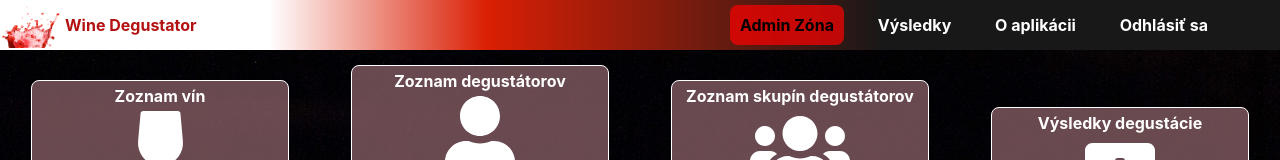
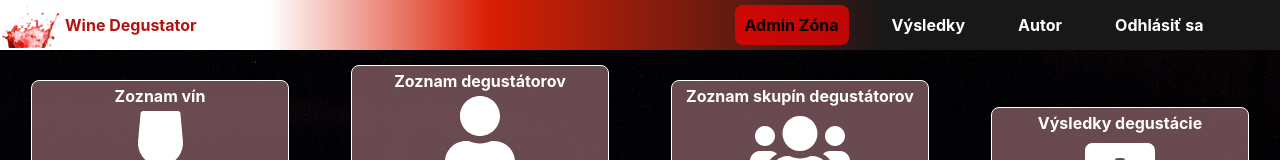
Before and after one commit to MartinNevlaha/Wine, a React (Create React App) app in the folder client/: page /adminzone in a window 1280 px wide. Shown: the top 160 px of the page. Built offline with nearby package versions, Linux system fonts and the light colour scheme; sample sign-in values are in the browser's storage.

Commit message:
add logon on EnterPress

```diff
--- a/client/src/App.js
+++ b/client/src/App.js
@@ -27,7 +27,7 @@ function App(props) {
   })
   let routes = (
     <Switch>
-      <Route path="/about" />
+      <Route path="/author" />
       <Route path="/adminzone" render={()=><Suspense fallback={<Spinner />}><AdminLogin /></Suspense>}/>
       <Route path="/" exact component={EntryLogin} />
       <Redirect to="/" />
@@ -36,7 +36,7 @@ function App(props) {
   if (props.isAdminAuth) {
     routes = (
       <Switch>
-        <Route path="/about" />
+        <Route path="/author" />
         <Route path="/results" />
         <Route path="/logout" component={Logout}/>
         <Route path="/edit-deg-group" render={()=><Suspense fallback={<Spinner />}><EditDegGroups /></Suspense>} />
@@ -52,7 +52,7 @@ function App(props) {
   } else if (props.isDegustatorAuth) {
     routes = (
       <Switch>
-        <Route path="/about" />
+        <Route path="/author" />
         <Route path="/logout" component={Logout}/>
         <Route path="/results" render={()=><Suspense fallback={<Spinner/>}><DegResults /></Suspense>}/>
         <Route path="/rating" render={()=><Suspense fallback={<Spinner />}><Degustator /></Suspense>} />
--- a/client/src/components/Login/AdminLogin/AdminLogin.jsx
+++ b/client/src/components/Login/AdminLogin/AdminLogin.jsx
@@ -52,6 +52,11 @@ class AdminLogin extends Component {
         }
         this.props.onAdminLogin(adminData);
     }
+    onEnterPressHandler = (e) => {
+        if (e.key === "Enter") {
+            this.adminLoginHandler();
+        }
+    };
 
     toogleShowPwHandler = () => {
         const typeInput = !this.state.password.isShow ? 'text' : 'password';
@@ -86,6 +91,7 @@ class AdminLogin extends Component {
                 isPwShowed={this.state.password.isShow}
                 tooglePwShow={this.toogleShowPwHandler}
                 change={this.getAdminInputHandler}
+                onKeyPress={this.onEnterPressHandler}
             >{input.labelName}</LoginUserInput>
             );
         })
--- a/client/src/components/Login/DegustatroLogin/DegustatorLogin.jsx
+++ b/client/src/components/Login/DegustatroLogin/DegustatorLogin.jsx
@@ -53,6 +53,11 @@ class DegustatorLogin extends Component {
         }
         this.props.onDeglogin(degData);
     };
+    onEnterPressHandler = (e) => {
+        if (e.key === 'Enter') {
+            this.degLoginHandler()
+        }
+    }
     toogleShowPwHandler = () => {
         const typeInput = !this.state.password.isShow ? 'text' : 'password';
         this.setState({
@@ -86,6 +91,7 @@ class DegustatorLogin extends Component {
                 tooglePwShow={this.toogleShowPwHandler}
                 isPwShowed={this.state.password.isShow}
                 change={this.getDegInputHandler}
+                onKeyPress={this.onEnterPressHandler}
             >{input.labelName}</LoginUserInput>
             );
         })
--- a/client/src/components/Navigation/NavItems/NavItems.jsx
+++ b/client/src/components/Navigation/NavItems/NavItems.jsx
@@ -8,7 +8,7 @@ const navItems = (props) => {
         <React.Fragment>
             <NavItem link="/" exact >Domov</NavItem>
             <NavItem link="/adminzone">Admin Zóna</NavItem>
-            <NavItem link="/about">O aplikácii</NavItem>
+            <NavItem link="/author">O autorovi</NavItem>
         </React.Fragment>
     );
     if (props.isAdminAuth) {
@@ -16,7 +16,7 @@ const navItems = (props) => {
         <React.Fragment>
             <NavItem link="/adminzone" exact>Admin Zóna</NavItem>
             <NavItem link="/results">Výsledky</NavItem>
-            <NavItem link="/about">O aplikácii</NavItem>
+            <NavItem link="/author">Autor</NavItem>
             <NavItem link="/logout" >Odhlásiť sa</NavItem>
         </React.Fragment>
         );
@@ -25,8 +25,8 @@ const navItems = (props) => {
         <React.Fragment>
             <NavItem link="/rating" exact>Hodnotenie</NavItem>
             <NavItem link="/results">Výsledky</NavItem>
-            <NavItem link="/about">O aplikácii</NavItem>
-            <NavItem link="/logout" >Odhlásiť sa</NavItem>
+            <NavItem link="/author">Autor</NavItem>
+            <NavItem link="/logout">Odhlásiť sa</NavItem>
         </React.Fragment>
         );
     }
--- a/client/src/components/UserInput/UserInput.jsx
+++ b/client/src/components/UserInput/UserInput.jsx
@@ -15,6 +15,7 @@ class UserInput extends Component {
                 placeholder={this.props.placeholder}
                 onChange={(e) => this.props.change(e, this.props.id)}
                 value={this.props.value || ''}
+                onKeyPress={(e) => this.props.onKeyPress(e)}
                 />
                 {this.props.id === 'password' &&
                 <FontAwesomeIcon
```
